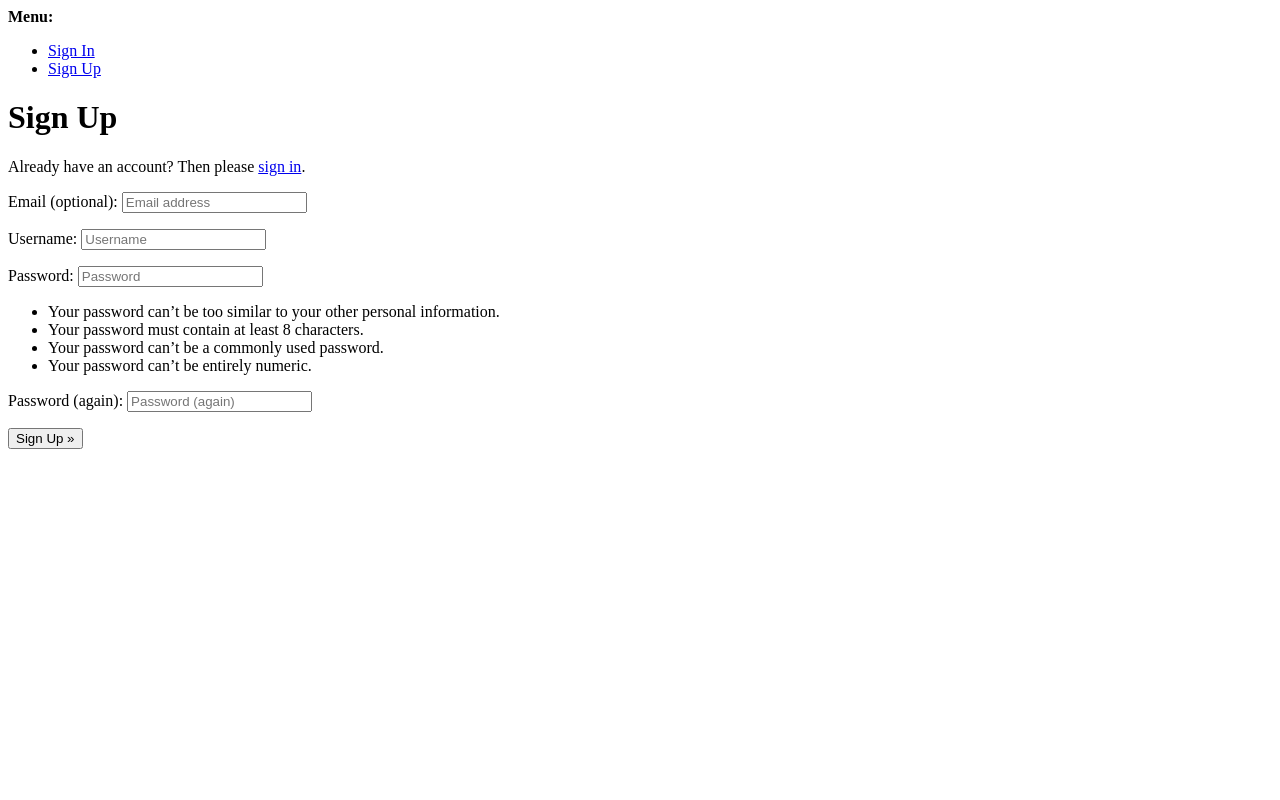
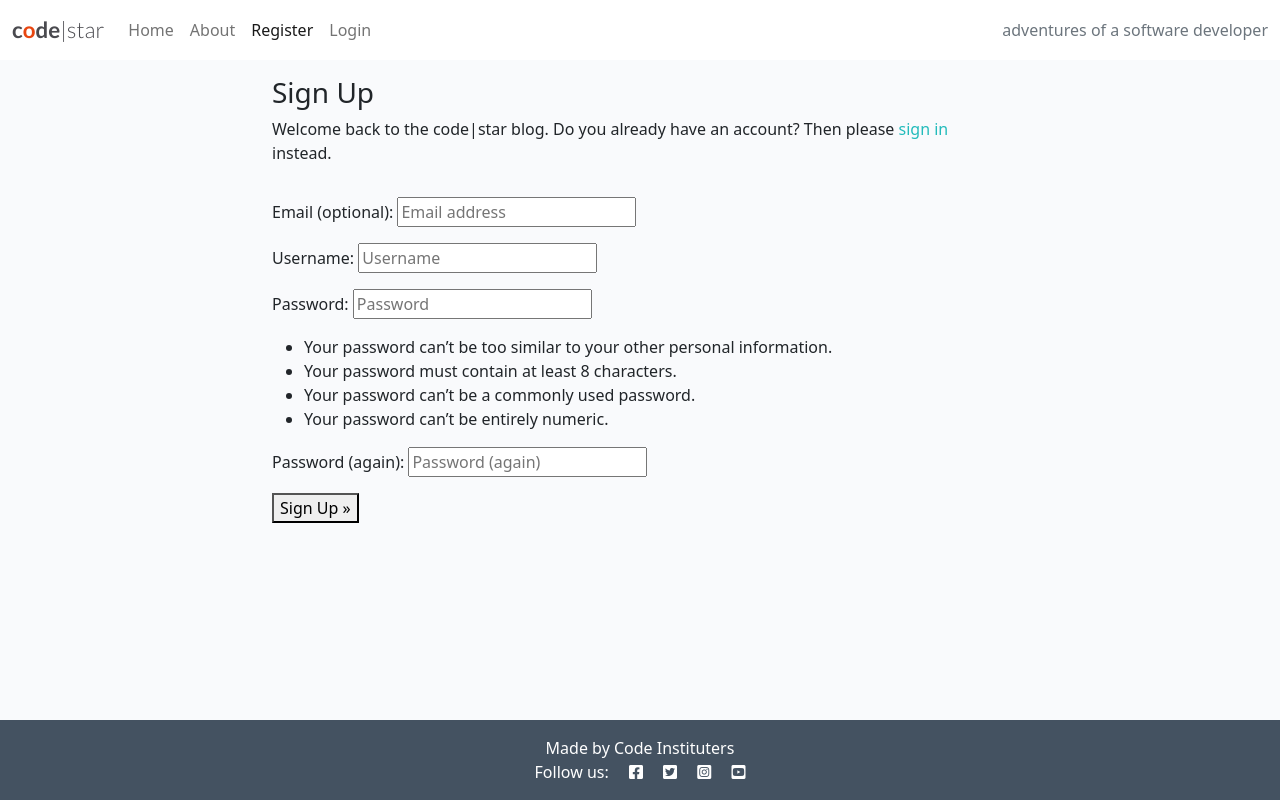
Before and after one commit to Zozo62442/django-blog, a Django app: page /accounts/signup/ in a window 1280 px wide. Run offline with Django 4.2, Linux system fonts and the light colour scheme; parts of the project's set-up code (start-up, migrations or seed data) failed here and were passed over.

Commit message:
add login and views

```diff
--- a/templates/account/signup.html
+++ b/templates/account/signup.html
@@ -1,21 +1,29 @@
-{% extends "account/base.html" %}
+{% extends "base.html" %}
 
 {% load i18n %}
 
 {% block head_title %}{% trans "Signup" %}{% endblock head_title %}
 
 {% block content %}
-<h1>{% trans "Sign Up" %}</h1>
-
-<p>{% blocktrans %}Already have an account? Then please <a href="{{ login_url }}">sign in</a>.{% endblocktrans %}</p>
-
+<div class="container">
+  <div class="row">
+    <div class="col-md-8 mt-3 offset-md-2">
+      <h3>{% trans "Sign Up" %}</h3>
+      <p>{% blocktrans %}Welcome back to the code|star blog. Do you already have an account? Then please <a class="link" href="{{ login_url }}">sign in</a>  instead.
+      {% endblocktrans %}</p>
+    </div>
+  </div>
+  <div class="row">
+    <div class="col-md-8 mt-3 offset-md-2">
       <form class="signup" id="signup_form" method="post" action="{% url 'account_signup' %}">
         {% csrf_token %}
         {{ form.as_p }}
         {% if redirect_field_value %}
-  <input type="hidden" name="{{ redirect_field_name }}" value="{{ redirect_field_value }}" />
+        <input class="btn btn-signup right" type="hidden" name="{{ redirect_field_name }}" value="{{ redirect_field_value }}" />
         {% endif %}
         <button type="submit">{% trans "Sign Up" %} &raquo;</button>
       </form>
-
+    </div>
+  </div>
+</div>
 {% endblock content %}
--- a/templates/base.html
+++ b/templates/base.html
@@ -76,6 +76,11 @@
 
         {% block content %}
         <!-- Content Goes here -->
+            {% if user.is_authenticated %}
+            <p class="text-end m-3">You are logged in as {{ user }}</p>
+            {% else %}
+            <p class="text-end m-3">You are not logged in</p>
+            {% endif %}
         {% endblock content %}
 
     </main>
```
Lines whose indentation alone changed are shown as unchanged.
